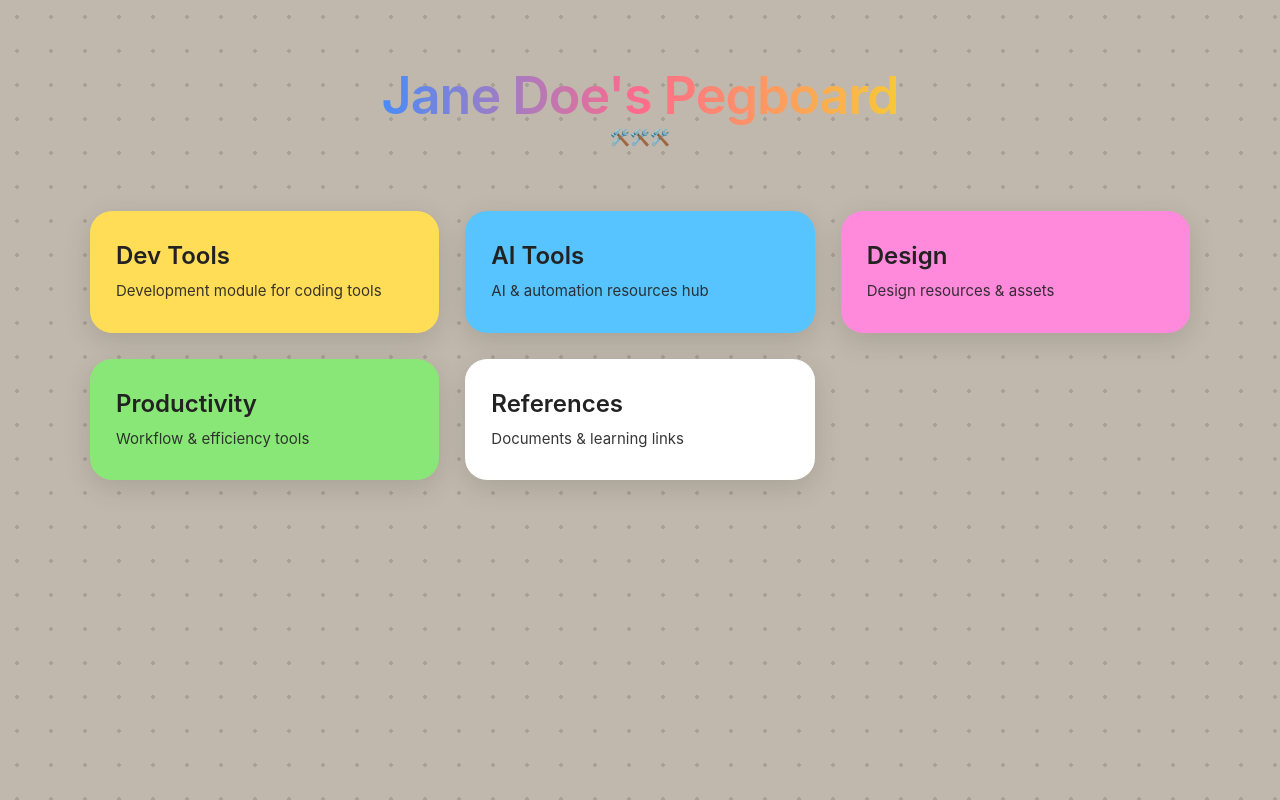
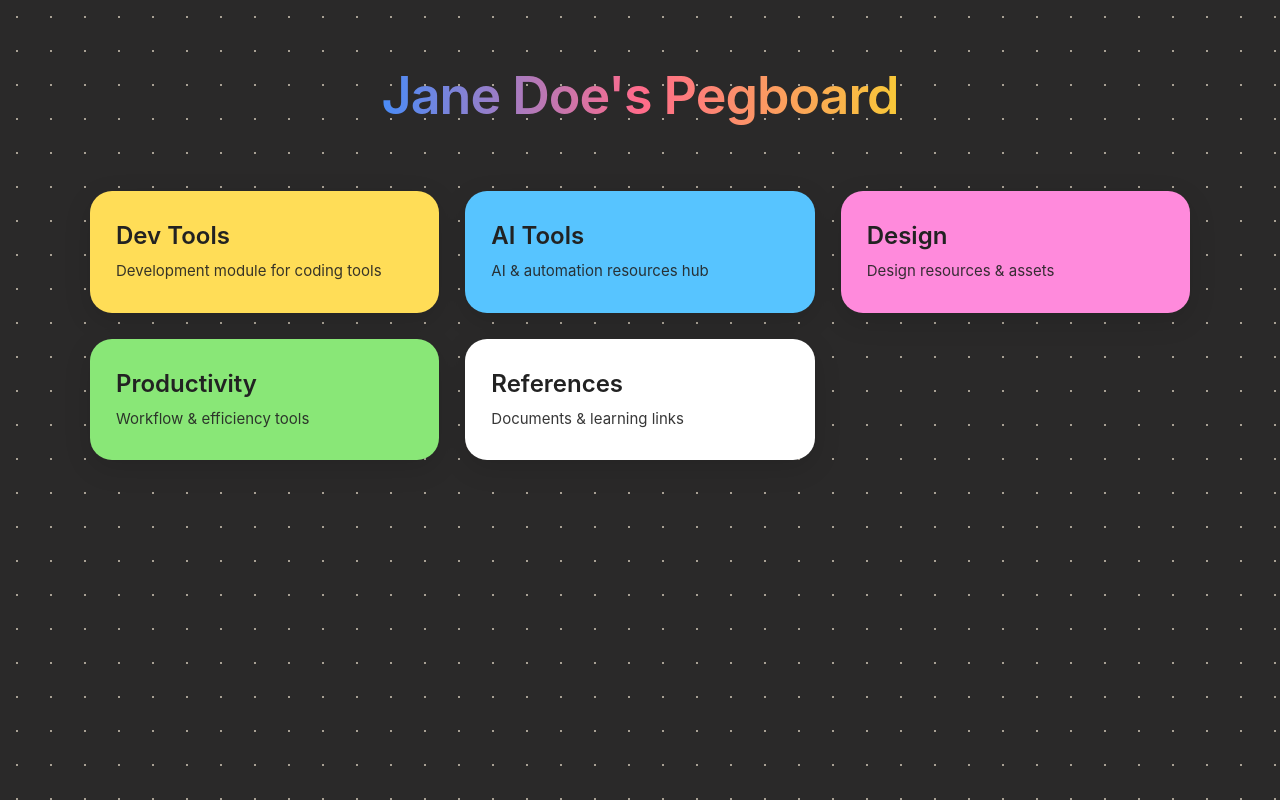
Before and after one commit to damon46kai/JDP, a website: page public/index.html in a window 1280 px wide. Drawn offline with Linux system fonts and the light colour scheme.

Commit message:
update FE

```diff
--- a/public/index.html
+++ b/public/index.html
@@ -11,7 +11,7 @@
   <div class="container">
     <div class="title">
       <h1><span class="highlight">Jane Doe's Pegboard</span></h1>
-      <color>🛠️🛠️🛠️</color>
+      <!-- <color>🛠️🛠️🛠️</color> -->
     </div>
 
     <div class="notes-grid">
--- a/public/style.css
+++ b/public/style.css
@@ -7,8 +7,10 @@
 
 /* 洞洞板背景 */
 body {
-  background-color: #c0b8ac;
-  background-image: radial-gradient(#a8a094 7%, transparent 7%);
+  /* background-color: #c0b8ac; */
+  /* background-color: #2a2a2a; */
+  background-color: #2a2929;
+  background-image: radial-gradient(#a8a094 4%, transparent 1%);
   background-size: 34px 34px;
   min-height: 100vh;
   padding: 4rem 2rem;
```
Also changed, not shown: .github/workflows/deploy.yaml.
